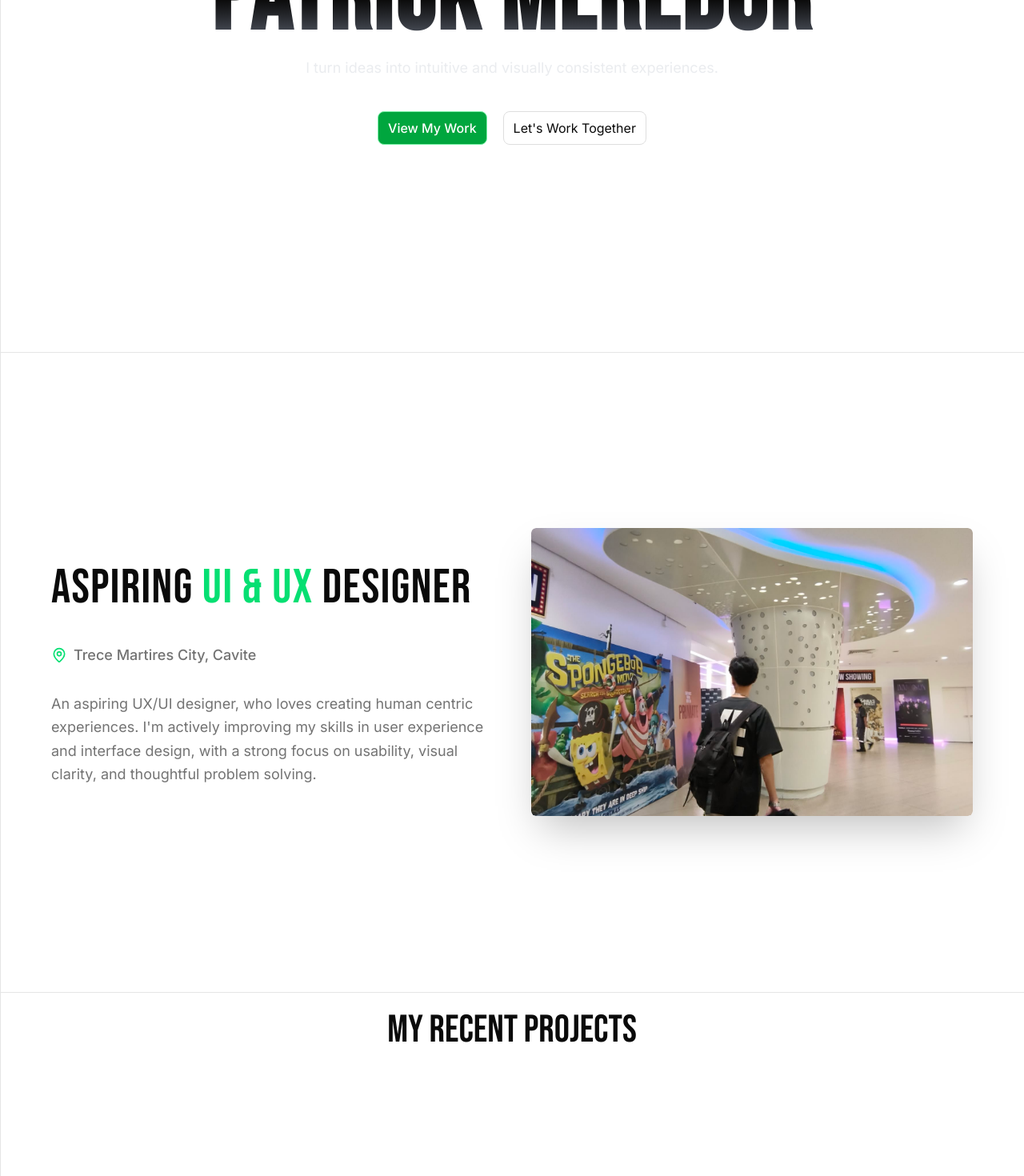
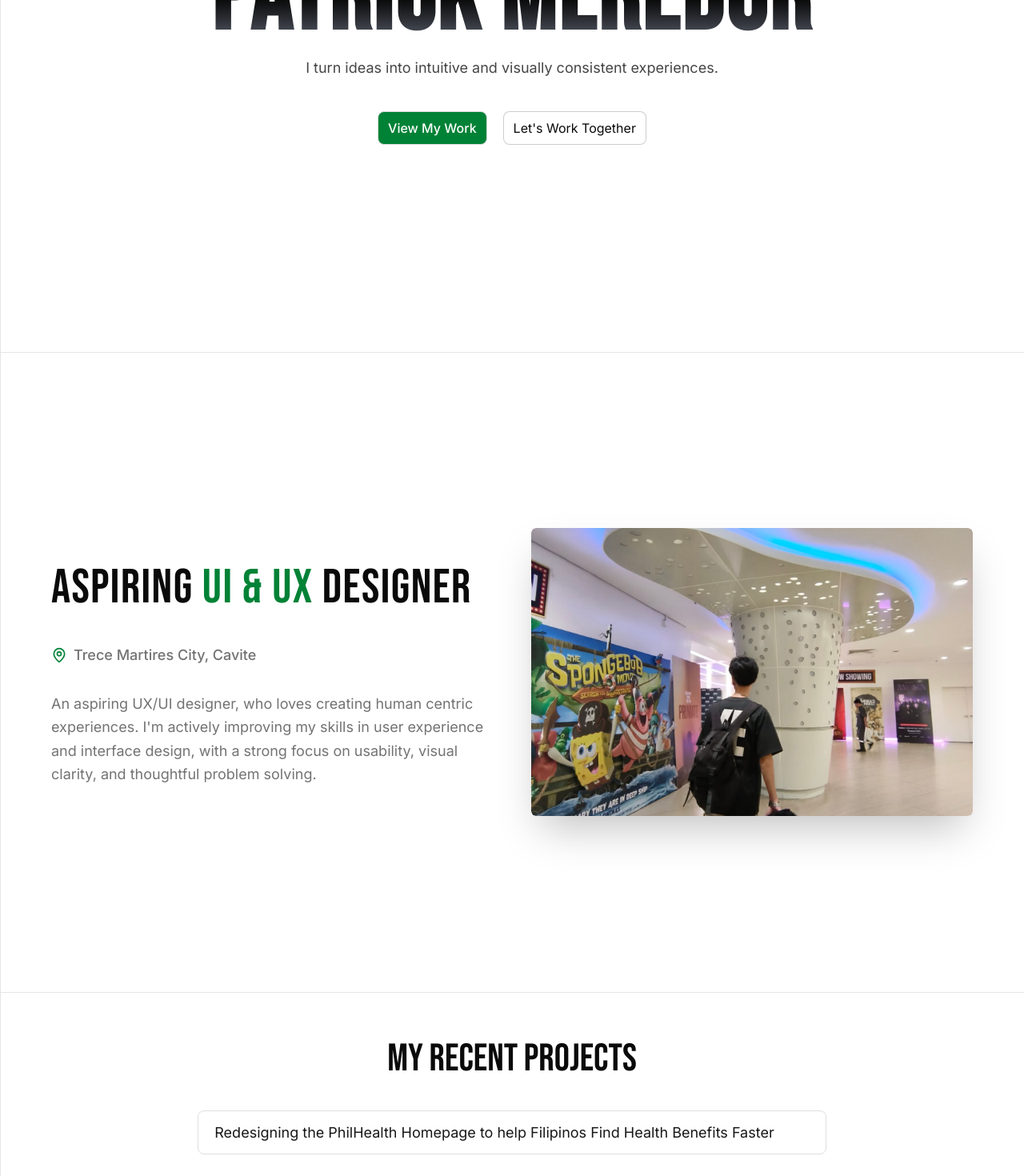
Before and after one commit to Umaruu199chan/Patrick_Meredor_Portfolio, a Next.js app: page / in a window 1280 px wide. Shown: the part 360-1830 px from the top of the page at 80% size. Built offline with nearby package versions, Linux system fonts and the light colour scheme; a web font is replaced by a local one.

Commit message:
Update color scheme and enhance projects section UI
Adjusted green color classes for better contrast in About and Hero pages. Improved button styling and text color in Hero page. Expanded Projects page with a new project card, interactive hover effects, and added ChevronsRight icon for navigation.

```diff
--- a/app/(pages)/about/page.tsx
+++ b/app/(pages)/about/page.tsx
@@ -14,10 +14,10 @@ export default function About() {
         transition={{ duration: 0.6, delay: 0.2 }}
       >
         <h2 className="font-hero text-4xl md:text-5xl lg:text-6xl tracking-wide leading-tight">
-          Aspiring <span className="text-green-400 dark:text-green-500">UI & UX</span> Designer
+          Aspiring <span className="text-green-700 dark:text-green-500">UI & UX</span> Designer
         </h2>
         <div className="flex flex-row items-center gap-2 text-muted-foreground">
-          <MapPin className="w-5 h-5 text-green-400 dark:text-green-500" />
+          <MapPin className="w-5 h-5 text-green-700 dark:text-green-500" />
           <p className="font-inter text-base md:text-lg font-medium">
             Trece Martires City, Cavite
           </p>
--- a/app/(pages)/hero/page.tsx
+++ b/app/(pages)/hero/page.tsx
@@ -24,14 +24,14 @@ export default function Hero() {
         animate={{ opacity: 1, y: 0 }}
         transition={{ duration: 0.8, delay: 0.2 }}
       >
-        <p className="font-inter text-xl lg:text-xl text-green-500 font-semibold">UI & UX Designer</p>
+        <p className="font-inter text-xl lg:text-xl dark:text-green-500 text-green-700 font-semibold">UI & UX Designer</p>
         <h1
           className="font-hero text-6xl lg:text-9xl font-bold text-center tracking-wider lg:tracking-wide
           bg-linear-to-b from-foreground via-foreground to-gray-500 bg-clip-text text-transparent"
         >
           PATRICK MEREDOR
         </h1>
-        <p className="font-inter text-md text-center lg:text-lg text-gray-200/80">I turn ideas into intuitive and visually consistent experiences.</p>
+        <p className="font-inter text-md text-center lg:text-lg text-primary/80">I turn ideas into intuitive and visually consistent experiences.</p>
       </motion.div>
       <motion.div
         className="flex flex-col gap-5 lg:flex-row"
@@ -40,8 +40,8 @@ export default function Hero() {
         transition={{ duration: 0.6, delay: 0.4 }}
       >
         <motion.button
-          className="font-inter font-medium border px-3 py-2 rounded-md bg-green-600
-          text-white hover:scale-95 hover:bg-green-700 hover:border-green-400 ease-in duration-300 transition-all border-green-300 cursor-pointer"
+          className="font-inter font-medium border px-3 py-2 rounded-md bg-green-700 dark:bg-green-500
+          text-white hover:scale-95 ease-in duration-300 transition-all cursor-pointer"
           whileHover="hover"
           initial="initial"
           onClick={handleWorksClick}
@@ -49,7 +49,7 @@ export default function Hero() {
           <span>View My Work</span>
         </motion.button>
         <motion.button
-          className="font-inter border px-3 py-2 rounded-md bg-background dark:bg-input/30 dark:border-input
+          className="font-inter border px-3 py-2 rounded-md border-black/20 bg-background dark:bg-input/30 dark:border-input
           hover:scale-95 ease-in duration-300 transition-all backdrop-blur-sm cursor-pointer"
           whileHover="hover"
           initial="initial"
--- a/app/(pages)/projects/page.tsx
+++ b/app/(pages)/projects/page.tsx
@@ -1,9 +1,13 @@
 "use client";
+import { ChevronsRight } from "lucide-react";
 import { motion } from "motion/react";
 
 export default function Projects() {
   return (
-        <section id="projects" className="min-h-screen flex w-full p-6 justify-center scroll-mt-20">
+    <section
+      id="projects"
+      className="min-h-screen w-full flex flex-col gap-8 lg:gap-10 items-center p-15 scroll-mt-20"
+    >
       <motion.h1
         className="font-hero text-5xl"
         initial={{ opacity: 0, y: 50 }}
@@ -13,6 +17,35 @@ export default function Projects() {
       >
         My Recent Projects
       </motion.h1>
+      <motion.div
+        className="flex flex-row gap-5 border justify-center px-5 py-3
+        rounded-md items-center backdrop-blur-sm hover:cursor-pointer
+        dark:hover:border-green-500 hover:border-green-700 duration-300 ease-out"
+        variants={{
+          initial: { opacity: 0, y: 50 },
+          visible: { opacity: 1, y: 0 },
+          hover: { opacity: 1, y: 0 }
+        }}
+        initial="initial"
+        whileInView="visible"
+        whileHover="hover"
+        viewport={{ once: false, amount: 0.3 }}
+        transition={{ duration: 0.7 }}
+      >
+        <h1 className="font-inter text-base md:text-lg leading-relaxed text-primary ">
+          Redesigning the PhilHealth Homepage to help Filipinos Find Health
+          Benefits Faster
+        </h1>
+        <motion.div
+          variants={{
+            initial: { opacity: 0, x: -20 },
+            hover: { opacity: 1, x: 0 },
+          }}
+          transition={{ duration: 0.3, ease: "easeOut" }}
+        >
+          <ChevronsRight />
+        </motion.div>
+      </motion.div>
     </section>
-    )
+  );
 }
```
Lines whose indentation alone changed are shown as unchanged.
